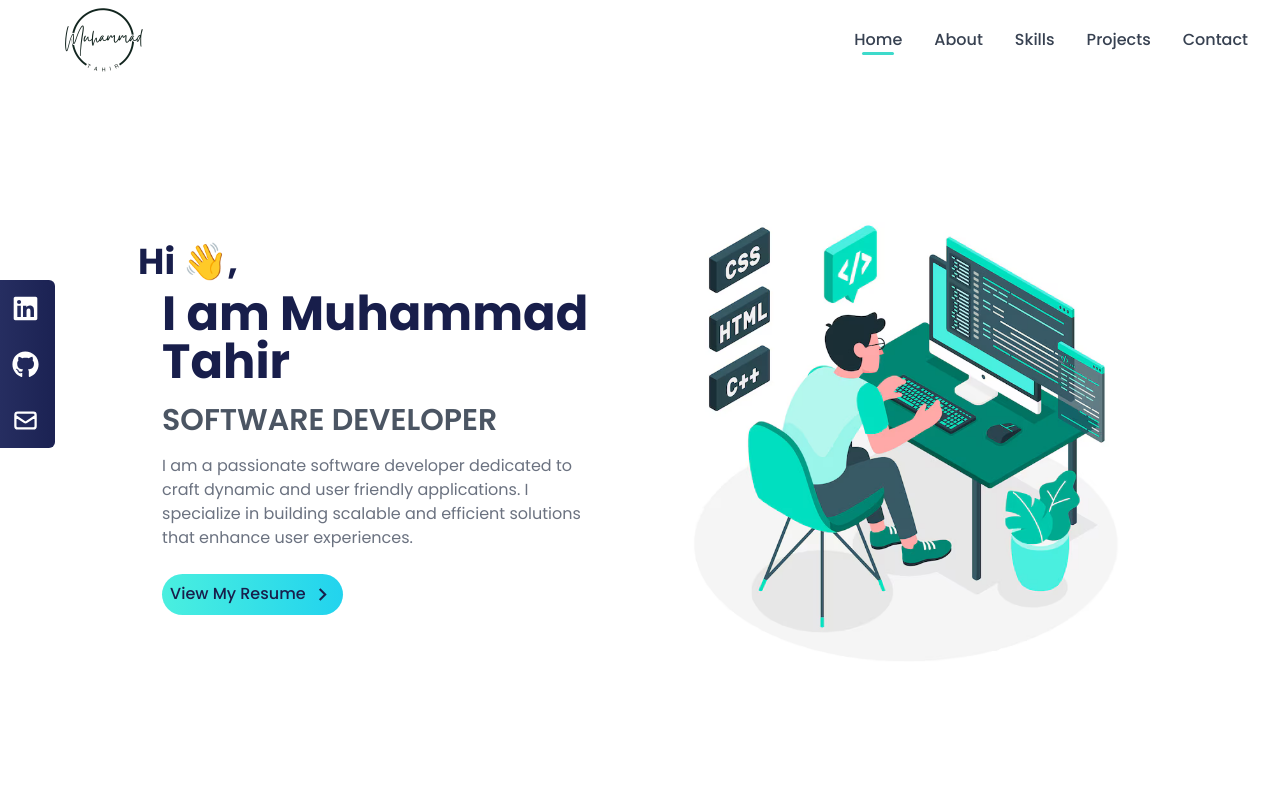
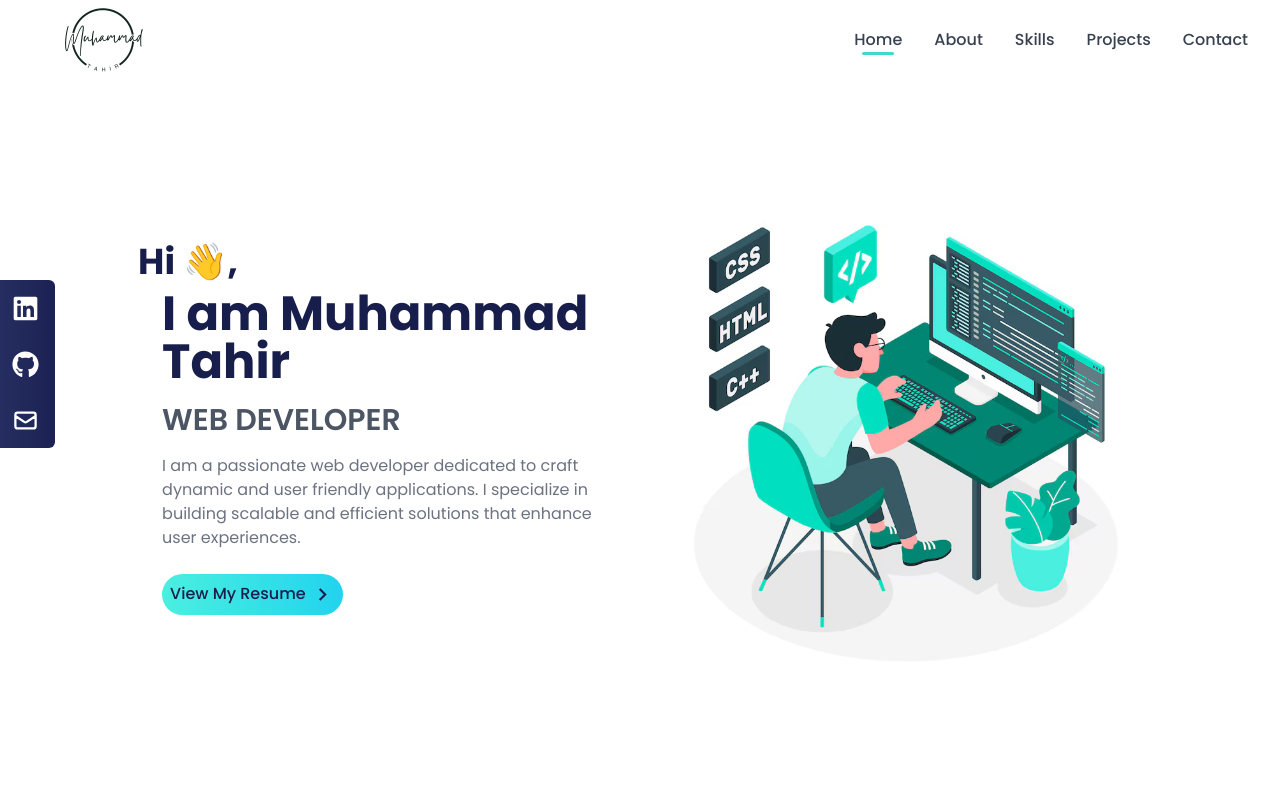
Before and after one commit to Tahir326/Portfolio, a React (Create React App) app: page / in a window 1280 px wide. Shown: the top 800 px of the page. Built offline with nearby package versions, Linux system fonts and the light colour scheme.

Commit message:
Update Home.js

```diff
--- a/src/Components/Home.js
+++ b/src/Components/Home.js
@@ -4,7 +4,7 @@ import main_bg from "../assets/main_bg2.png";
 import { MdOutlineKeyboardArrowRight } from "react-icons/md";
 
 const Home = () => {
-  const resume = [{ id: 1, href: "./MUHAMMAD_TAHIR_WEB_DEVELOPER_RESUME.pdf" }];
+  const resume = [{ id: 1, href: "./Muhammad_Tahir_Web_Developer_Resume.pdf" }];
 
   return (
     <div
@@ -36,10 +36,10 @@ const Home = () => {
             I am Muhammad Tahir
           </h2>
           <p className="text-[1.4rem] sm:text-3xl text-gray-600 pt-4 ml-4 sm:ml-6 poppins-semibold">
-            SOFTWARE DEVELOPER
+            WEB DEVELOPER
           </p>
           <p className="text-gray-500 py-4 max-w-md ml-4 sm:ml-6 poppins-regular">
-          I am a passionate software developer dedicated to craft dynamic and user friendly applications. I specialize in building scalable and efficient solutions that enhance user experiences.
+          I am a passionate web developer dedicated to craft dynamic and user friendly applications. I specialize in building scalable and efficient solutions that enhance user experiences.
           </p>
 
           <div className="ml-4 sm:ml-6">
```
